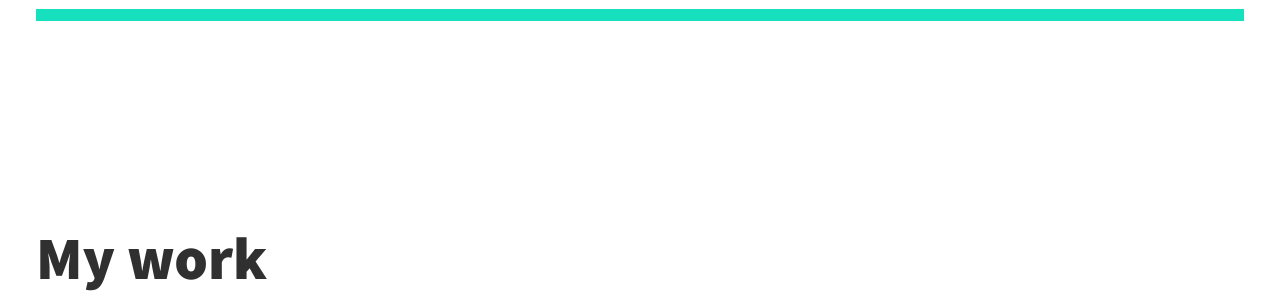
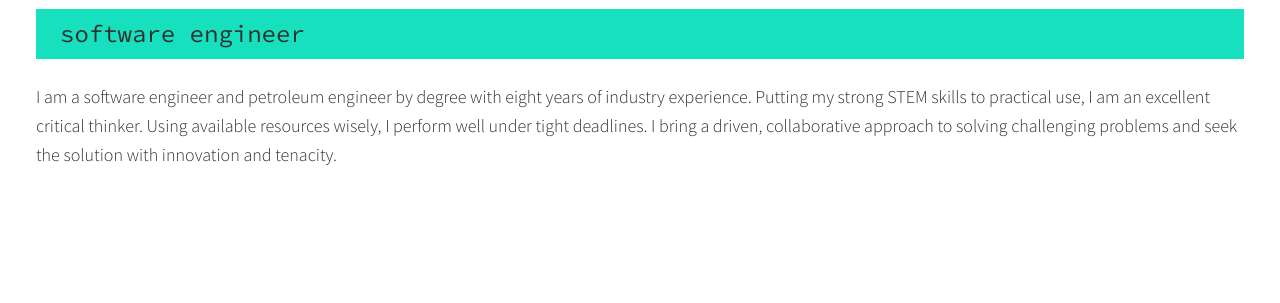
Before and after one commit to DSBrannon455/portfolio, a plain HTML site: page index.html in a window 1280 px wide. Shown: the part 710-1013 px from the top of the page. Drawn offline with nearby package versions, Linux system fonts and the light colour scheme.

```diff
--- a/index.html
+++ b/index.html
@@ -66,13 +66,13 @@
         <!-- About me -->
         <section class="about-me" id="about">
             <h2 class="section__title section__title--about">Who I am</h2>
-            <p class="section__subtitle section__subtitle--about"></p>
+            <p class="section__subtitle section__subtitle--about">software engineer</p>
 
             <div class="about-me__body">
-                <p></p>
+                <p>I am a software engineer and petroleum engineer by degree with eight years of industry experience.  Putting my strong STEM skills to practical use, I am an excellent critical thinker.  Using available resources wisely, I perform well under tight deadlines.  I bring a driven, collaborative approach to solving challenging problems and seek the solution with innovation and tenacity.</p>
             </div>
 
-            <!-- <img src="img/devjane-02.jpg" alt="Jane leaning against a bus"> -->
+            <!-- <img src="img/devjane-02.jpg" alt="Jane leaning against a bus" class="about-me__img"> -->
         </section>
 
         <!-- My Work -->
```
Also changed, not shown: css/style.css (+42 -0 lines).
